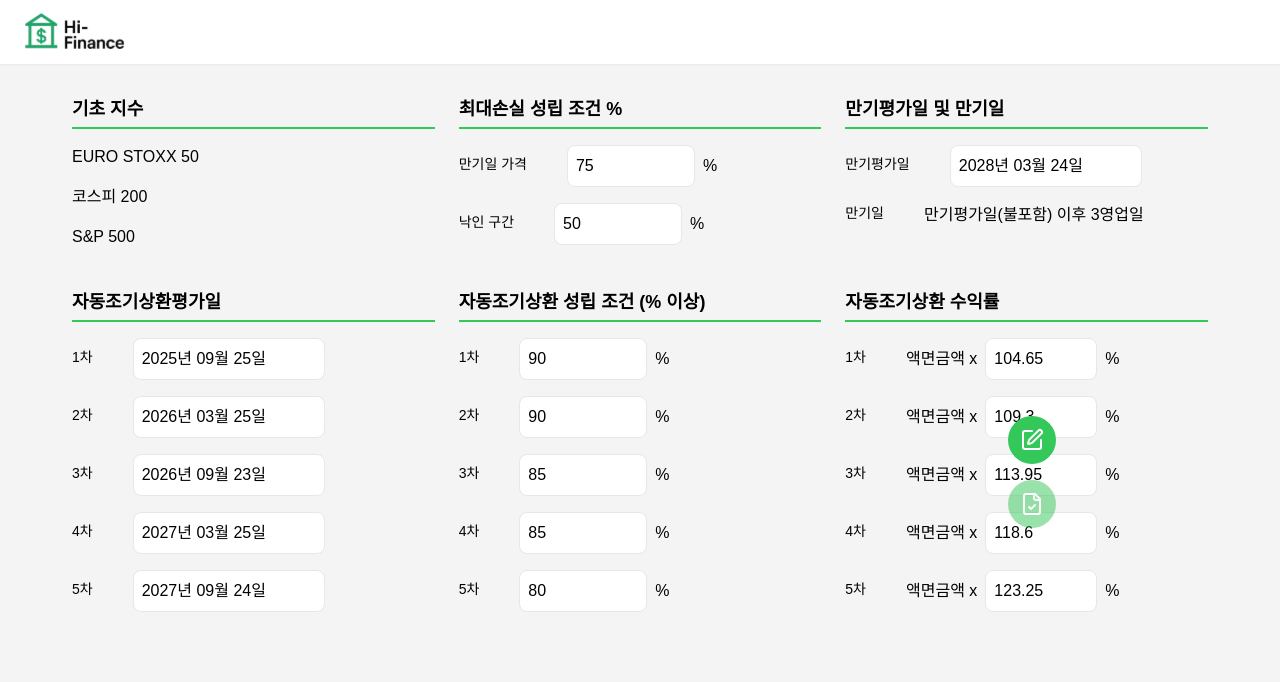
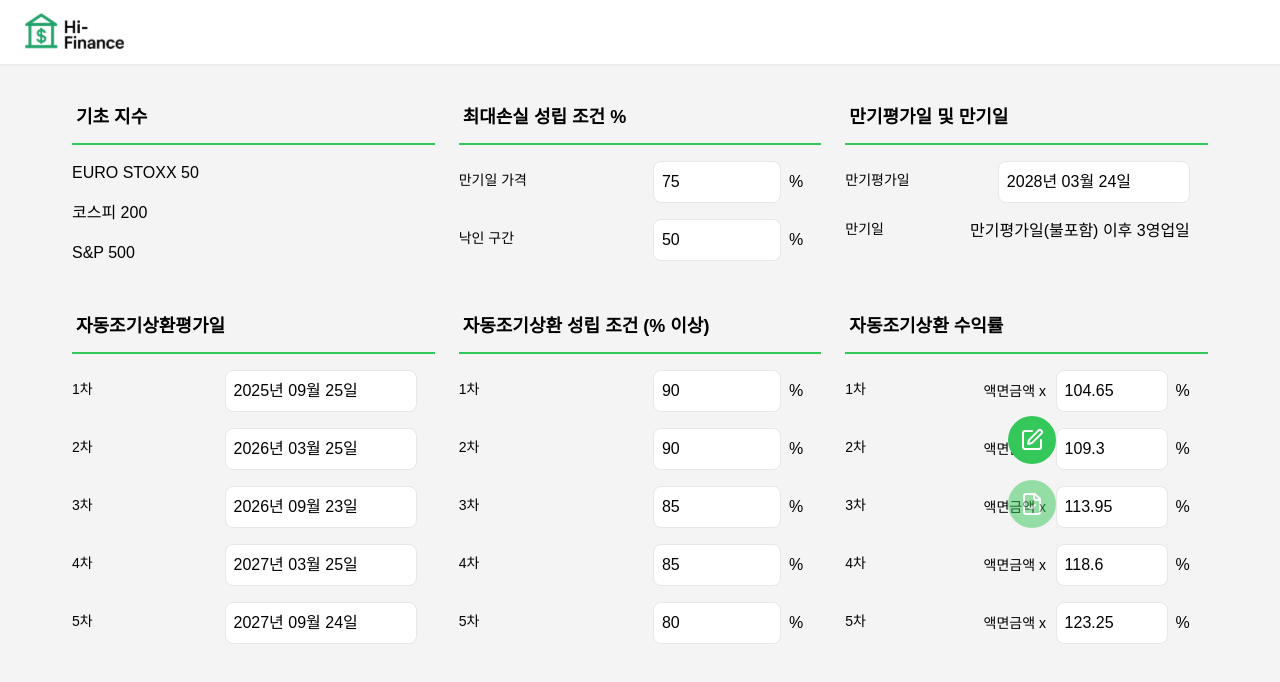
Before and after one commit to Mankindhufs/Mankind, a React (Vite) app in the folder frontend/: page /verify in a window 1280 px wide. Shown: the top 682 px of the page. Built offline with nearby package versions, Linux system fonts and the light colour scheme; no server answers; a web font is replaced by a local one.

Commit message:
✨ Feat : 수정 버튼 생성 및 input, sectionheader 디자인, 기능 수정 #19

```diff
--- /dev/null
+++ b/frontend/src/pages/VerifyPage/components/EditButton.tsx
@@ -0,0 +1,23 @@
+const EditButton = ({
+  value,
+  onClickFunction,
+  textColor,
+  backgroundColor,
+}: {
+  value: string;
+  onClickFunction?: () => void;
+  backgroundColor?: string;
+  textColor?: string;
+  isEditing?: boolean;
+}) => {
+  return (
+    <button
+      className={`w-48 h-14 rounded-[50px] border-[1px] border-solid ${backgroundColor} ${textColor}`}
+      onClick={onClickFunction}
+    >
+      {value}
+    </button>
+  );
+};
+
+export default EditButton;
--- a/frontend/src/pages/VerifyPage/components/InfoRow.tsx
+++ b/frontend/src/pages/VerifyPage/components/InfoRow.tsx
@@ -4,61 +4,66 @@
 //            75% (input)
 
 // src/pages/VerifyPage/components/InfoRow.tsx
-import React from 'react';
+import React, { ChangeEvent } from 'react';
 
 interface Props {
+  name?: string;
   label: string;
-  value?: string;
+  value?: string | number;
   readOnly?: boolean;
   suffix?: string; // 뒤에 % 같은 단위 붙이고 싶을 때
-  hideLabel? : boolean; // '기초지수' 섹션에서는 라벨 가리기
-  inputClassName? : string;
+  hideLabel?: boolean; // '기초지수' 섹션에서는 라벨 가리기
+  inputClassName?: string;
   plainText?: boolean; //만기일은 박스 없이 텍스트만 렌더링
   prefix?: string; // 액면금액 텍스트 추가
+  isEditing?: boolean;
+  onChangeFunction?: (e: ChangeEvent<HTMLInputElement>) => void;
 }
 
 const InfoRow: React.FC<Props> = ({
+  name,
   label,
   value = '',
   readOnly = false,
   suffix,
   hideLabel = false,
-   inputClassName ='',
+  inputClassName = '',
   //  input 박스별로 디자인 다르게 하려고 만들음
   plainText = false,
-  prefix
+  prefix,
+  isEditing,
+  onChangeFunction,
 }) => (
-  <div className="flex items-center w-full mb-4 gap-10">
+  <div className='flex items-center justify-between w-[95%] mb-4 gap-5'>
     {/* <label className="text-sm font-medium mb-1">{label}</label> */}
     {!hideLabel && (
-      <label className="text-sm font-medium mb-1">{label}</label>
+      <label className='text-sm font-medium mb-1 min-w-12 max-w-20 break-keep'>
+        {label}
+      </label>
     )}
 
-    <div className="flex items-center">
+    <div className='flex items-center'>
       {/* prefix가 있으면 인풋 앞에 렌더 */}
       {prefix && (
-       <span className="mr-2 text-base font-normal">{prefix}</span>
+        <span className='mr-2 text-sm font-normal min-w-16'>{prefix}</span>
       )}
 
       {/* 인풋 + 접미사*/}
 
       {plainText ? (
         // 플레인 텍스트 모드
-       <span className="text-base">{value}</span>
+        <span className='text-base break-keep text-end '>{value}</span>
       ) : (
         // 기본: 인풋 박스 + 접미사
         <>
           <input
-        className={`
-          w-42
-          p-2
-          border rounded-lg bg-white text-left text-base
-        ${inputClassName}
-        `}
+            name={name}
+            className={`p-2 border rounded-lg bg-white text-left text-base ${inputClassName} max-w-64 min-w-24`}
             defaultValue={value}
-        readOnly={readOnly}
+            readOnly={isEditing ? false : readOnly}
+            onChange={onChangeFunction}
           />
-      {suffix && <span className="ml-2">{suffix}</span>}
+          {suffix && <span className='ml-2'>{suffix}</span>}
         </>
       )}
     </div>
--- a/frontend/src/pages/VerifyPage/components/SectionHeader.tsx
+++ b/frontend/src/pages/VerifyPage/components/SectionHeader.tsx
@@ -10,10 +10,10 @@ interface Props {
  화면의 각 섹션(예: 기초 지수, 최대손실 성립 조건 %) 제목 + 녹색 밑줄을 그리는 컴포넌트
  */
 const SectionHeader: React.FC<Props> = ({ title }) => (
-  <div className="mb-4 flex flex-col">
-    <h2 className="text-[18px] font-bold">{title}</h2>
+  <div className='w-full min-w-64 mb-4 flex flex-col'>
+    <h2 className='text-[18px] font-bold px-1 py-2'>{title}</h2>
 
-    <div className="w-full h-[2px] bg-mainGreen mt-1" />
+    <div className='h-[2px] bg-mainGreen mt-1' />
   </div>
 );
 
```
Lines whose indentation alone changed are shown as unchanged.
